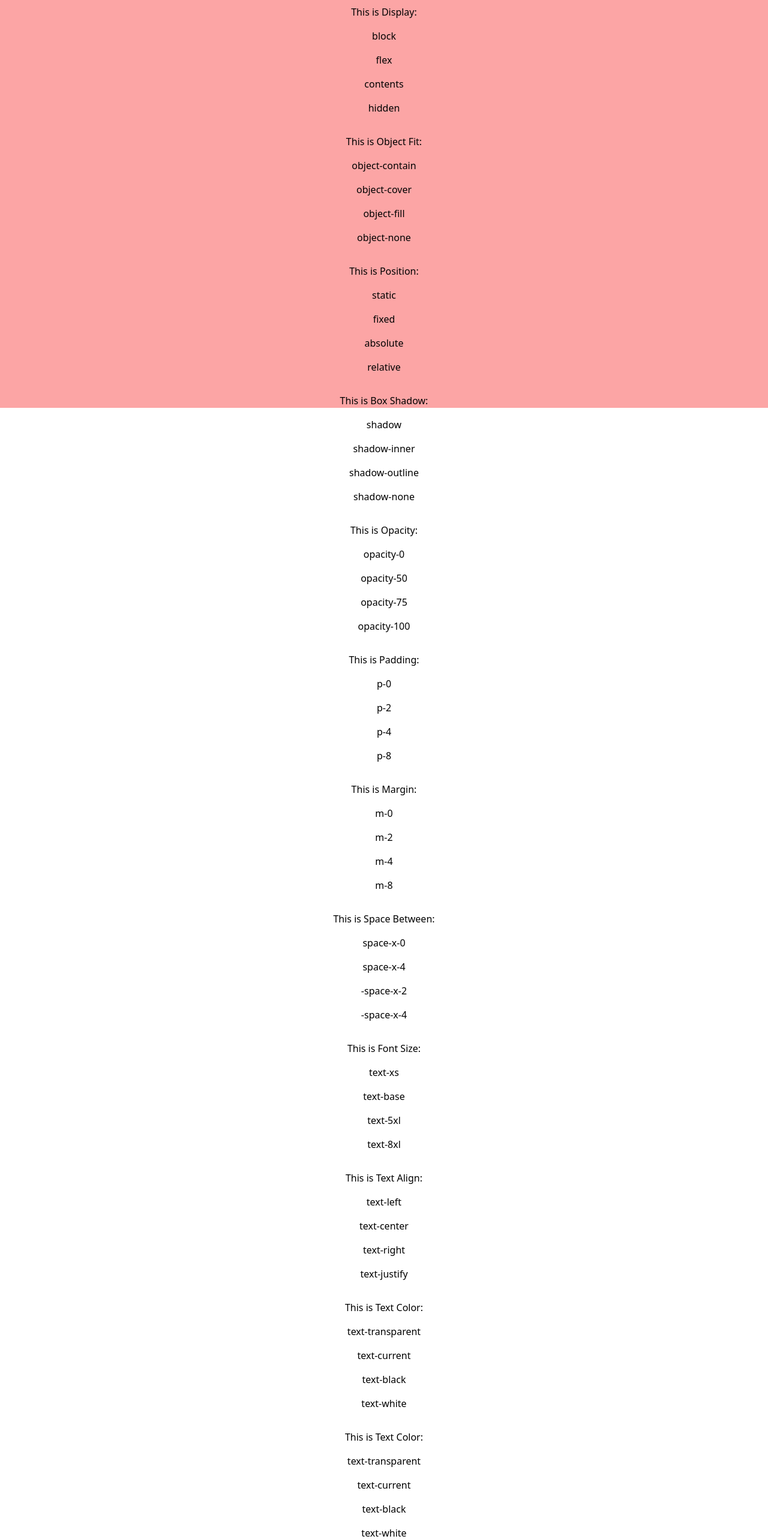
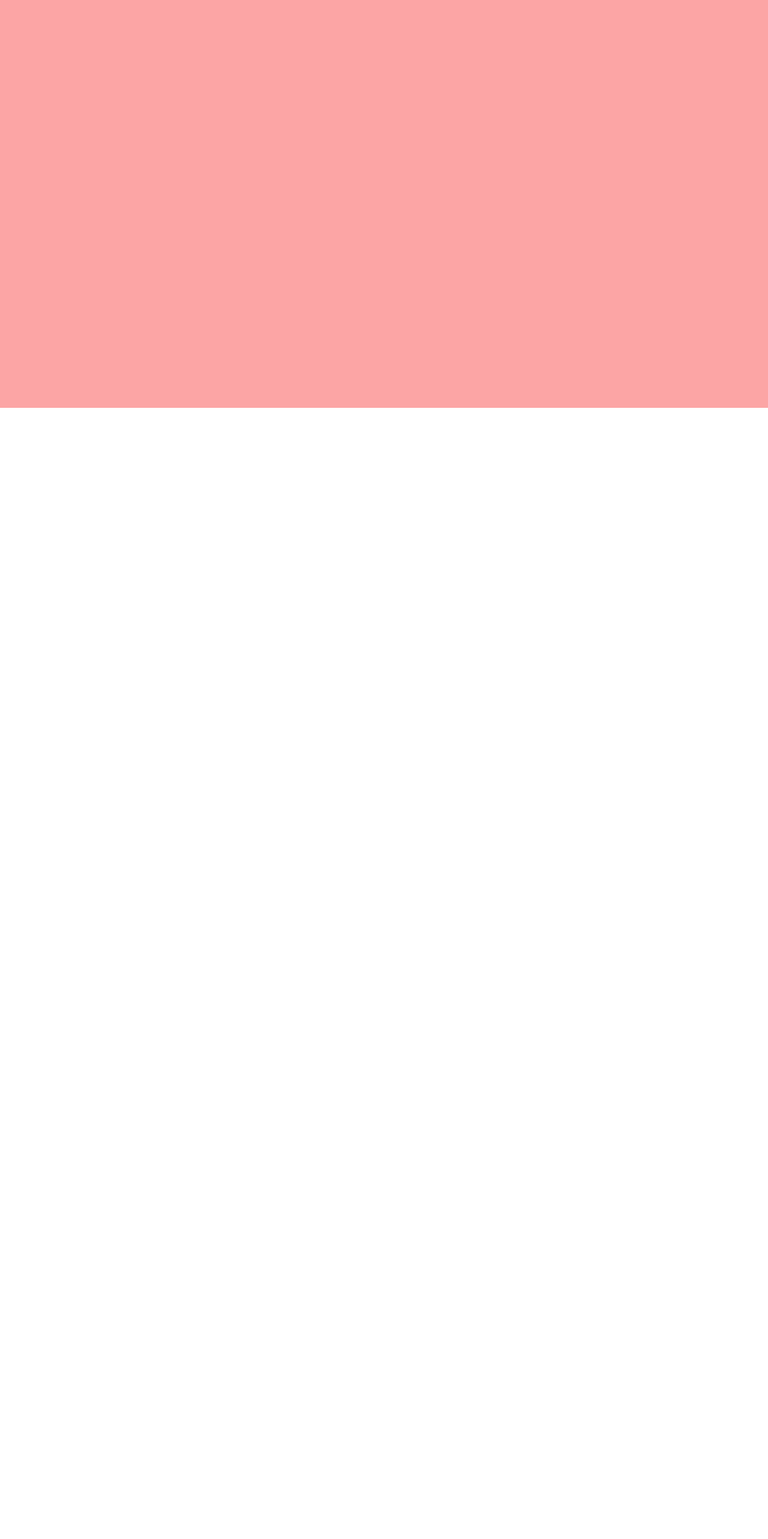
Before and after one commit to James-Frown/Learning-TailwindCSS, a React (Vite) app: page / in a window 1280 px wide. Shown: the part 120-2686 px from the top of the page at 60% size. After the commit the page ends 800 px from the top, so only its background shows below. Built offline with nearby package versions, Linux system fonts and the light colour scheme.

Commit message:
changes tailwindcss to vite | react project

```diff
--- a/src/App.jsx
+++ b/src/App.jsx
@@ -25,427 +25,6 @@ function App() {
             This is where i have learnt about tailwind...
           </p>
         </div>
-
-        <div className="
-        flex
-        flex-col
-        justify-center
-        text-center
-        p-4
-        gap-4
-        ">
-          <p className="
-          text-base
-          ">
-            This is Display:
-          </p>
-          <p className="
-          text-base
-          ">
-            block
-          </p>
-          <p className="
-          text-base
-          ">
-            flex
-          </p>
-          <p className="
-          text-base
-          ">
-            contents
-          </p>
-          <p className="
-          text-base
-          ">
-            hidden
-          </p>
-        </div>
-
-        <div className="
-        flex
-        flex-col
-        justify-center
-        text-center
-        p-4
-        gap-4
-        ">
-          <p className="
-          text-base
-          ">
-            This is Object Fit:
-          </p>
-          <p className="
-          text-base
-          ">
-            object-contain
-          </p>
-          <p className="
-          text-base
-          ">
-            object-cover
-          </p>
-          <p className="
-          text-base
-          ">
-            object-fill
-          </p>
-          <p className="
-          text-base
-          ">
-            object-none
-          </p>
-        </div>
-
-        <div className="
-        flex
-        flex-col
-        justify-center
-        text-center
-        p-4
-        gap-4
-        ">
-          <p className="
-          text-base
-          ">
-            This is Position:
-          </p>
-          <p className="
-          text-base
-          ">
-            static
-          </p>
-          <p className="
-          text-base
-          ">
-            fixed
-          </p>
-          <p className="
-          text-base
-          ">
-            absolute
-          </p>
-          <p className="
-          text-base
-          ">
-            relative
-          </p>
-        </div>
-
-        <div className="
-        flex
-        flex-col
-        justify-center
-        text-center
-        p-4
-        gap-4
-        ">
-          <p className="
-          text-base
-          ">
-            This is Box Shadow:
-          </p>
-          <p className="
-          text-base
-          ">
-            shadow
-          </p>
-          <p className="
-          text-base
-          ">
-            shadow-inner
-          </p>
-          <p className="
-          text-base
-          ">
-            shadow-outline
-          </p>
-          <p className="
-          text-base
-          ">
-            shadow-none
-          </p>
-        </div>
-
-        <div className="
-        flex
-        flex-col
-        justify-center
-        text-center
-        p-4
-        gap-4
-        ">
-          <p className="
-          text-base
-          ">
-            This is Opacity:
-          </p>
-          <p className="
-          text-base
-          ">
-            opacity-0
-          </p>
-          <p className="
-          text-base
-          ">
-            opacity-50
-          </p>
-          <p className="
-          text-base
-          ">
-            opacity-75
-          </p>
-          <p className="
-          text-base
-          ">
-            opacity-100
-          </p>
-        </div>
-
-        <div className="
-        flex
-        flex-col
-        justify-center
-        text-center
-        p-4
-        gap-4
-        ">
-          <p className="
-          text-base
-          ">
-            This is Padding:
-          </p>
-          <p className="
-          text-base
-          ">
-            p-0
-          </p>
-          <p className="
-          text-base
-          ">
-            p-2
-          </p>
-          <p className="
-          text-base
-          ">
-            p-4
-          </p>
-          <p className="
-          text-base
-          ">
-            p-8
-          </p>
-        </div>
-
-        <div className="
-        flex
-        flex-col
-        justify-center
-        text-center
-        p-4
-        gap-4
-        ">
-          <p className="
-          text-base
-          ">
-            This is Margin:
-          </p>
-          <p className="
-          text-base
-          ">
-            m-0
-          </p>
-          <p className="
-          text-base
-          ">
-            m-2
-          </p>
-          <p className="
-          text-base
-          ">
-            m-4
-          </p>
-          <p className="
-          text-base
-          ">
-            m-8
-          </p>
-        </div>
-
-        <div className="
-        flex
-        flex-col
-        justify-center
-        text-center
-        p-4
-        gap-4
-        ">
-          <p className="
-          text-base
-          ">
-            This is Space Between:
-          </p>
-          <p className="
-          text-base
-          ">
-            space-x-0
-          </p>
-          <p className="
-          text-base
-          ">
-            space-x-4
-          </p>
-          <p className="
-          text-base
-          ">
-            -space-x-2
-          </p>
-          <p className="
-          text-base
-          ">
-            -space-x-4
-          </p>
-        </div>
-
-        <div className="
-        flex
-        flex-col
-        justify-center
-        text-center
-        p-4
-        gap-4
-        ">
-          <p className="
-          text-base
-          ">
-            This is Font Size:
-          </p>
-          <p className="
-          text-base
-          ">
-            text-xs
-          </p>
-          <p className="
-          text-base
-          ">
-            text-base
-          </p>
-          <p className="
-          text-base
-          ">
-            text-5xl
-          </p>
-          <p className="
-          text-base
-          ">
-            text-8xl
-          </p>
-        </div>
-
-        <div className="
-        flex
-        flex-col
-        justify-center
-        text-center
-        p-4
-        gap-4
-        ">
-          <p className="
-          text-base
-          ">
-            This is Text Align:
-          </p>
-          <p className="
-          text-base
-          ">
-            text-left
-          </p>
-          <p className="
-          text-base
-          ">
-            text-center
-          </p>
-          <p className="
-          text-base
-          ">
-            text-right
-          </p>
-          <p className="
-          text-base
-          ">
-            text-justify
-          </p>
-        </div>
-
-        <div className="
-        flex
-        flex-col
-        justify-center
-        text-center
-        p-4
-        gap-4
-        ">
-          <p className="
-          text-base
-          ">
-            This is Text Color:
-          </p>
-          <p className="
-          text-base
-          ">
-            text-transparent
-          </p>
-          <p className="
-          text-base
-          ">
-            text-current
-          </p>
-          <p className="
-          text-base
-          ">
-            text-black
-          </p>
-          <p className="
-          text-base
-          ">
-            text-white
-          </p>
-        </div>
-
-        <div className="
-        flex
-        flex-col
-        justify-center
-        text-center
-        p-4
-        gap-4
-        ">
-          <p className="
-          text-base
-          ">
-            This is Text Color:
-          </p>
-          <p className="
-          text-base
-          ">
-            text-transparent
-          </p>
-          <p className="
-          text-base
-          ">
-            text-current
-          </p>
-          <p className="
-          text-base
-          ">
-            text-black
-          </p>
-          <p className="
-          text-base
-          ">
-            text-white
-          </p>
-        </div>
-
       </div>
     </>
   )
```
